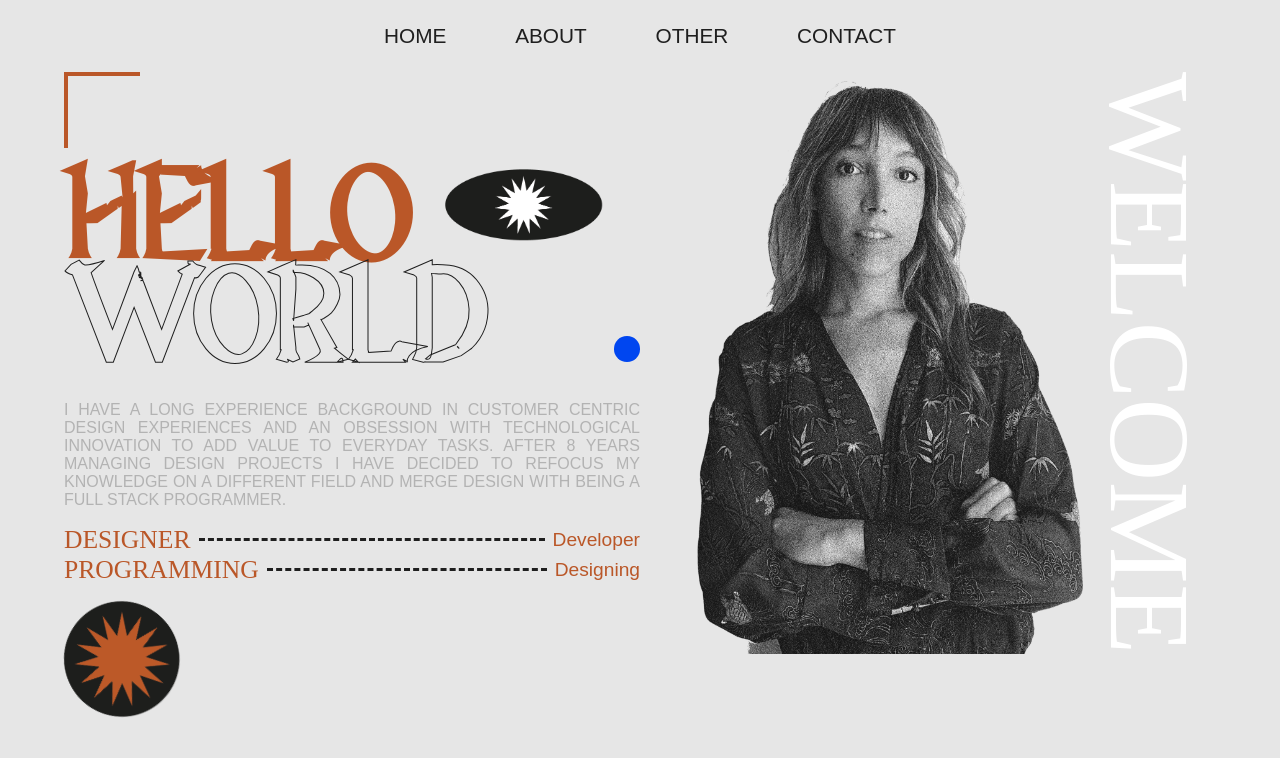
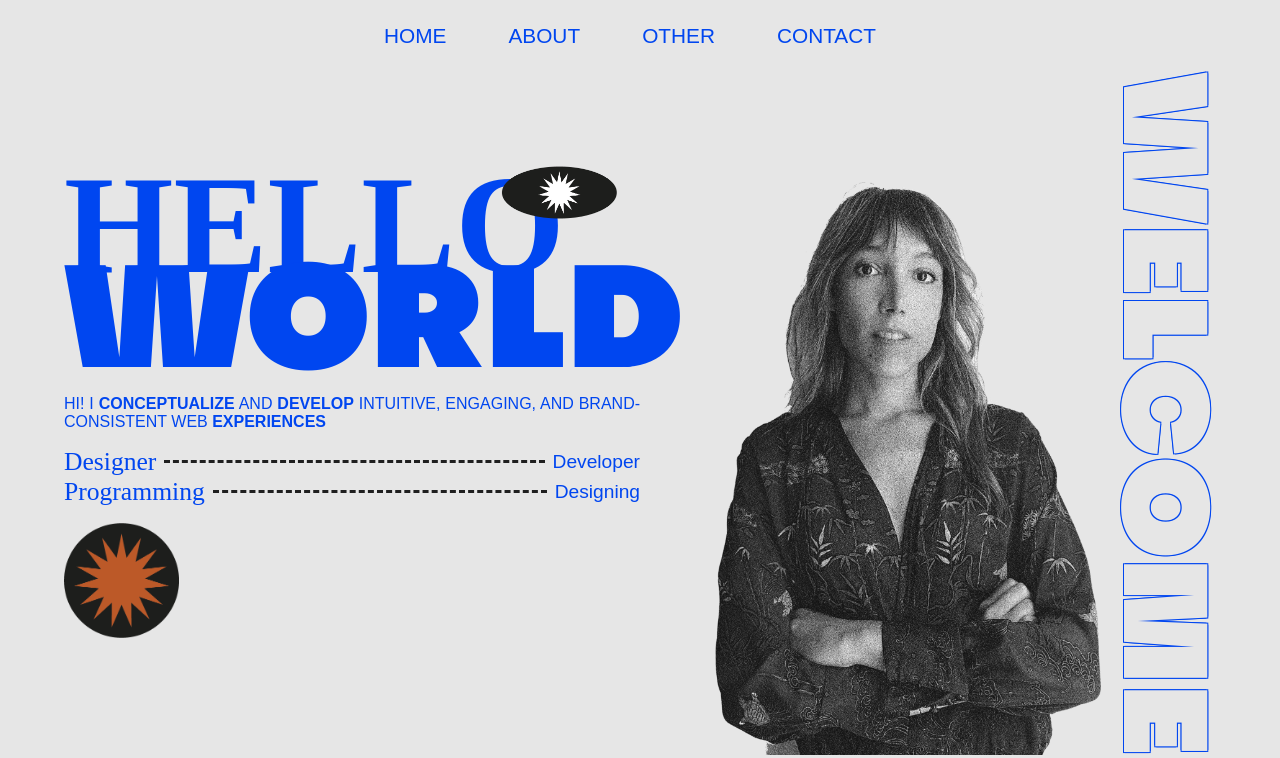
Before and after one commit to isabelgmeg/PORTFOLIO, a React (Create React App) app in the folder portfolio/: page / in a window 1280 px wide. Shown: the top 758 px of the page. Built offline with nearby package versions, Linux system fonts and the light colour scheme.

Commit message:
changed layout and fonts

```diff
--- a/portfolio/src/App.scss
+++ b/portfolio/src/App.scss
@@ -2,5 +2,5 @@
 
 .App {
   height: 100%;
-  background-color: $off-white;
+  background-color: $background;
 }
--- a/portfolio/src/components/NavBar/NavBar.scss
+++ b/portfolio/src/components/NavBar/NavBar.scss
@@ -9,7 +9,7 @@
   font-size: 0.9rem;
   a {
     text-decoration: none;
-    color: $washed-black;
+    color: $blue;
     list-style-type: none;
     display: flex;
     justify-content: space-between;
@@ -30,6 +30,9 @@
     margin: 0;
     align-items: center;
     text-transform: uppercase;
+    li {
+      padding-right: 20px;
+    }
   }
 }
 
--- a/portfolio/src/components/Splash/Splash.jsx
+++ b/portfolio/src/components/Splash/Splash.jsx
@@ -10,7 +10,7 @@ export default function Splash() {
       <div className="hello">
         <section className="hello__arrow"></section>
         <section className="hello__text">
-          <h1 className="hello__text__text">Hello</h1>
+          <h1 className="hello__text__text">hello</h1>
           <span className="hello__text__sticker">
             <img src={StickerEye} alt="sticker"></img>
           </span>
@@ -21,11 +21,9 @@ export default function Splash() {
         </section>
         <section className="hello_about">
           <p>
-            I have a long experience background in customer centric design
-            experiences and an obsession with technological innovation to add
-            value to everyday tasks. After 8 years managing design projects I
-            have decided to refocus my knowledge on a different field and merge
-            design with being a Full Stack Programmer.
+            Hi!{"\n"}I <strong>Conceptualize</strong> and{" "}
+            <strong>DEVELOP</strong> intuitive, engaging, and brand-consistent
+            web <strong>experiences</strong>
           </p>
         </section>
         <section className="abilities">
--- a/portfolio/src/components/Splash/Splash.scss
+++ b/portfolio/src/components/Splash/Splash.scss
@@ -11,7 +11,6 @@
     display: block;
     width: 18vw;
     height: 18vw;
-    border: solid $burnt-orange;
     border-width: 4px 0 0 4px;
     padding: 4px;
   }
@@ -21,10 +20,12 @@
     width: 100%;
     &__text {
       width: 80%;
-      font-family: "mystic", cursive;
-      font-size: 21vw;
+      font-family: "actu", cursive;
+      /*       text-shadow: -1px -1px 0 $blue, 1px -1px 0 $blue, -1px 1px 0 $blue,
+        1px 1px 0 $blue; */
+      font-size: 19vw;
       text-transform: uppercase;
-      color: $burnt-orange;
+      color: $blue;
       margin: 0;
     }
 
@@ -32,7 +33,7 @@
       width: 30%;
       display: flex;
       align-items: flex-start;
-      transform: translate(-24%, 14%);
+      transform: translate(-20%, 14%);
       img {
         width: 100%;
         height: auto;
@@ -48,13 +49,12 @@
     &__text {
       color: $blue;
       margin: 0;
-      font-family: "mystic", cursive;
+      font-family: "displayBold", normal;
       display: inline-flex;
       position: relative;
       width: 90%;
-      font-size: 21vw;
+      font-size: 19vw;
       text-transform: uppercase;
-      color: transparent;
     }
     &___dot {
       width: 5vw;
@@ -69,7 +69,7 @@
       font-family: "Montserrat", sans-serif;
       text-align: justify;
       text-justify: inter-word;
-      color: $light-gray;
+      color: $blue;
       text-transform: uppercase;
       padding: 0;
       margin: 0;
@@ -82,9 +82,11 @@
   margin-top: 1rem;
 
   img {
-    animation: rotateSticker 3s linear infinite;
     width: 100%;
     height: auto;
+  }
+  &:focus {
+    animation: rotateSticker 3s linear infinite;
   }
 }
 
@@ -110,14 +112,16 @@
     }
   }
   &__text p {
-    font-family: "Yeseva One", cursive;
+    font-family: "displayBold", normal;
     writing-mode: vertical-rl;
     text-orientation: mixed;
     text-transform: uppercase;
+    text-shadow: -1px -1px 0 $blue, 1px -1px 0 $blue, -1px 1px 0 $blue,
+      1px 1px 0 $blue;
     padding: 0;
     margin: 0;
-    font-size: 19vw;
-    color: $pure-white;
+    font-size: 16vw;
+    color: $background;
   }
 }
 
@@ -128,7 +132,7 @@
 
   &__line {
     border: none;
-    border-top: 3px dashed $washed-black;
+    border-top: 1px dashed $washed-black;
     margin: 0px 0.5rem 0px 0.5rem;
   }
 
@@ -137,15 +141,14 @@
     display: inline-flex;
     position: relative;
     font-size: 4vw;
-    text-transform: uppercase;
-    color: $burnt-orange;
+    color: $blue;
     margin: 0;
   }
 
   &__soft {
     font-family: "Montserrat", sans-serif;
     margin: 0;
-    color: $burnt-orange;
+    color: $blue;
     font-size: 4vw;
   }
 
@@ -177,8 +180,6 @@
           height: 2vw;
         }
         &__text {
-          -webkit-text-stroke: 1px $washed-black;
-
           font-size: 11vw;
         }
       }
@@ -194,6 +195,9 @@
       }
     }
     .abilities {
+      &__line {
+        border-top: 3px dashed $washed-black;
+      }
       &__display {
         font-size: 2vw;
       }
--- a/portfolio/src/styles/utilities.scss
+++ b/portfolio/src/styles/utilities.scss
@@ -3,6 +3,7 @@ $orange: rgb(232, 78, 15);
 $blue: rgb(0, 70, 240);
 $white: rgb(242, 242, 242);
 $light-gray: rgb(179, 179, 179);
+$background: #e6e6e6;
 
 $off-white: rgb(230, 230, 230);
 $burnt-orange: rgb(186, 87, 40);
@@ -20,10 +21,8 @@ $pure-white: rgb(255, 255, 255);
 }
 
 @font-face {
-  font-family: "mystic";
-  src: url("../fonts/Mystic/Maghfirea.otf") format("otf"),
-    url("../fonts/Mystic/Maghfirea.ttf") format("ttf"),
-    url("../fonts/Mystic/Maghfirea-qZ8vl.woff") format("woff");
+  font-family: "actu";
+  src: url("../fonts/Actu/Actu-d9oB7.otf") format("otf");
   font-weight: normal;
   font-style: italic;
 }
```
Also changed, not shown: portfolio/src/fonts/Actu/Actu-d9oB7.otf (added).
